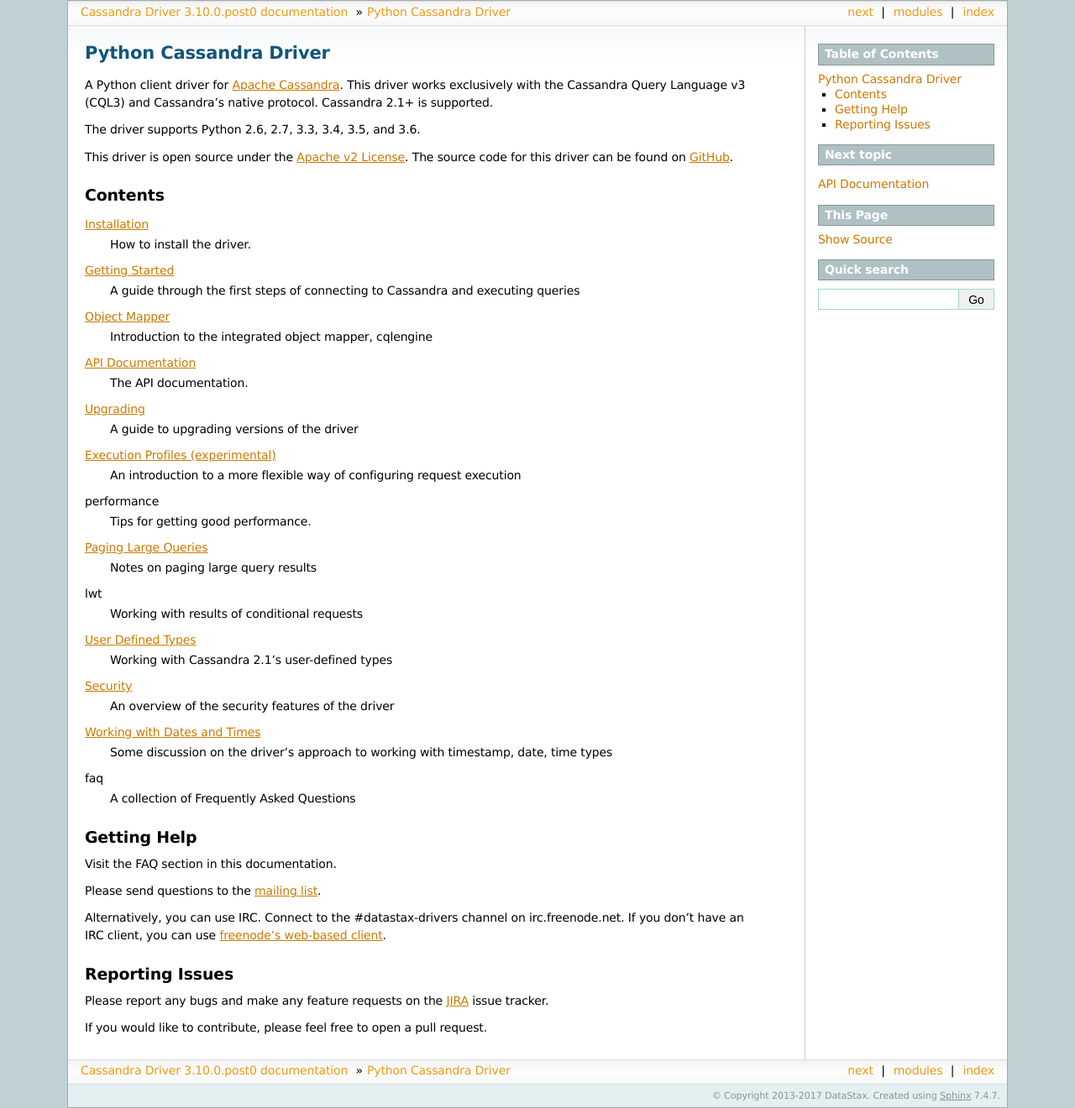
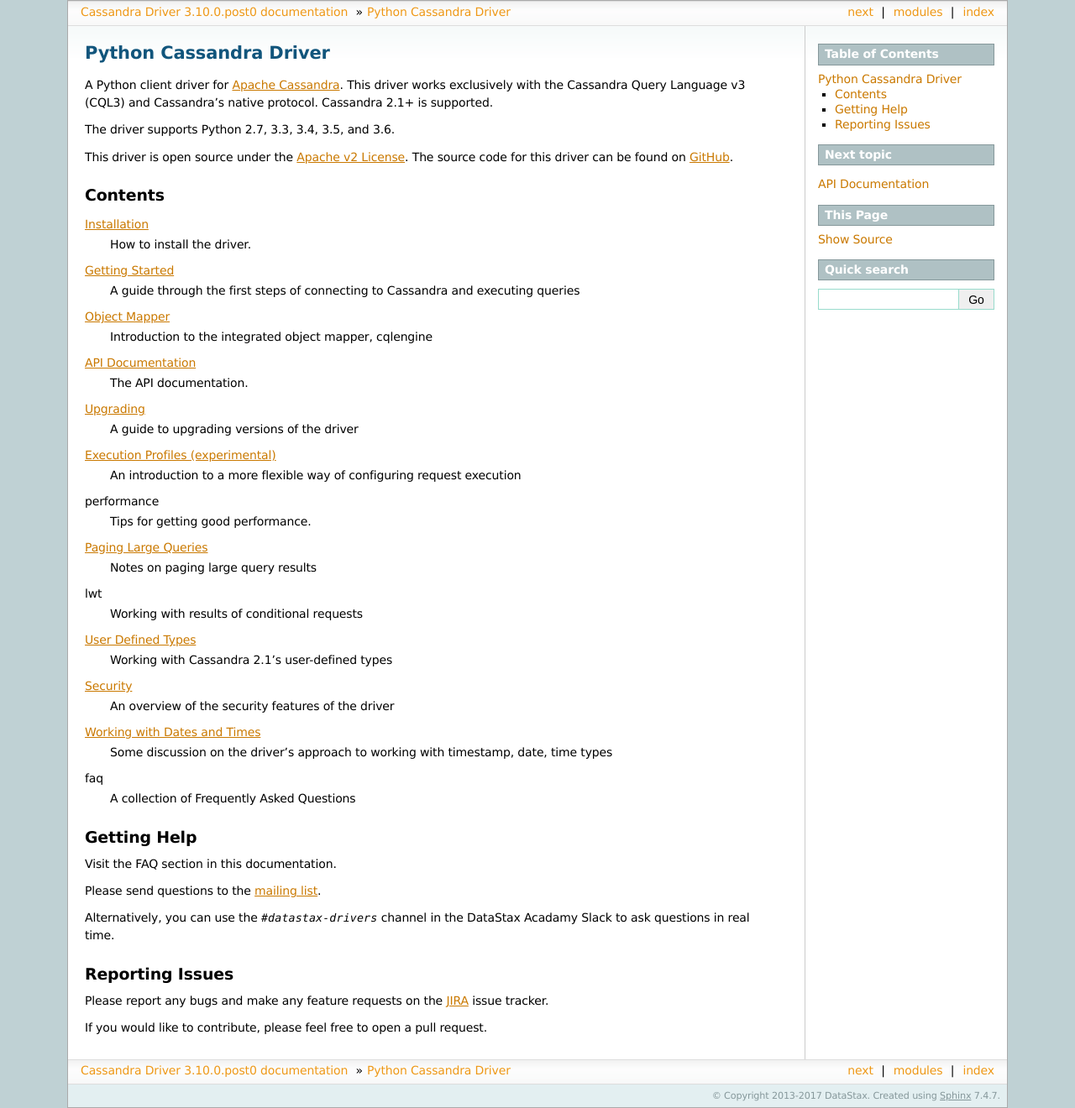
Before and after one commit to datastax/python-driver, a Sphinx documentation site: the page built from docs/index.rst, in a window 1280 px wide. Shown: the whole page at 84% size. Built offline with Sphinx 7.4.7, drawn with Linux system fonts in a browser that asks for light colours; pages that are not in the unit, such as notebooks, are missing from menus.

Commit message:
fix docs/index.rst

```diff
--- a/docs/index.rst
+++ b/docs/index.rst
@@ -4,7 +4,7 @@
 This driver works exclusively with the Cassandra Query Language v3 (CQL3)
 and Cassandra's native protocol.  Cassandra 2.1+ is supported.
 
-The driver supports Python 2.6, 2.7, 3.3, 3.4, 3.5, and 3.6.
+The driver supports Python 2.7, 3.3, 3.4, 3.5, and 3.6.
 
 This driver is open source under the
 `Apache v2 License <http://www.apache.org/licenses/LICENSE-2.0.html>`_.
@@ -74,8 +74,7 @@
 
 Please send questions to the `mailing list <https://groups.google.com/a/lists.datastax.com/forum/#!forum/python-driver-user>`_.
 
-Alternatively, you can use IRC.  Connect to the #datastax-drivers channel on irc.freenode.net.
-If you don't have an IRC client, you can use `freenode's web-based client <http://webchat.freenode.net/?channels=#datastax-drivers>`_.
+Alternatively, you can use the `#datastax-drivers` channel in the DataStax Acadamy Slack to ask questions in real time.
 
 Reporting Issues
 ----------------
```
